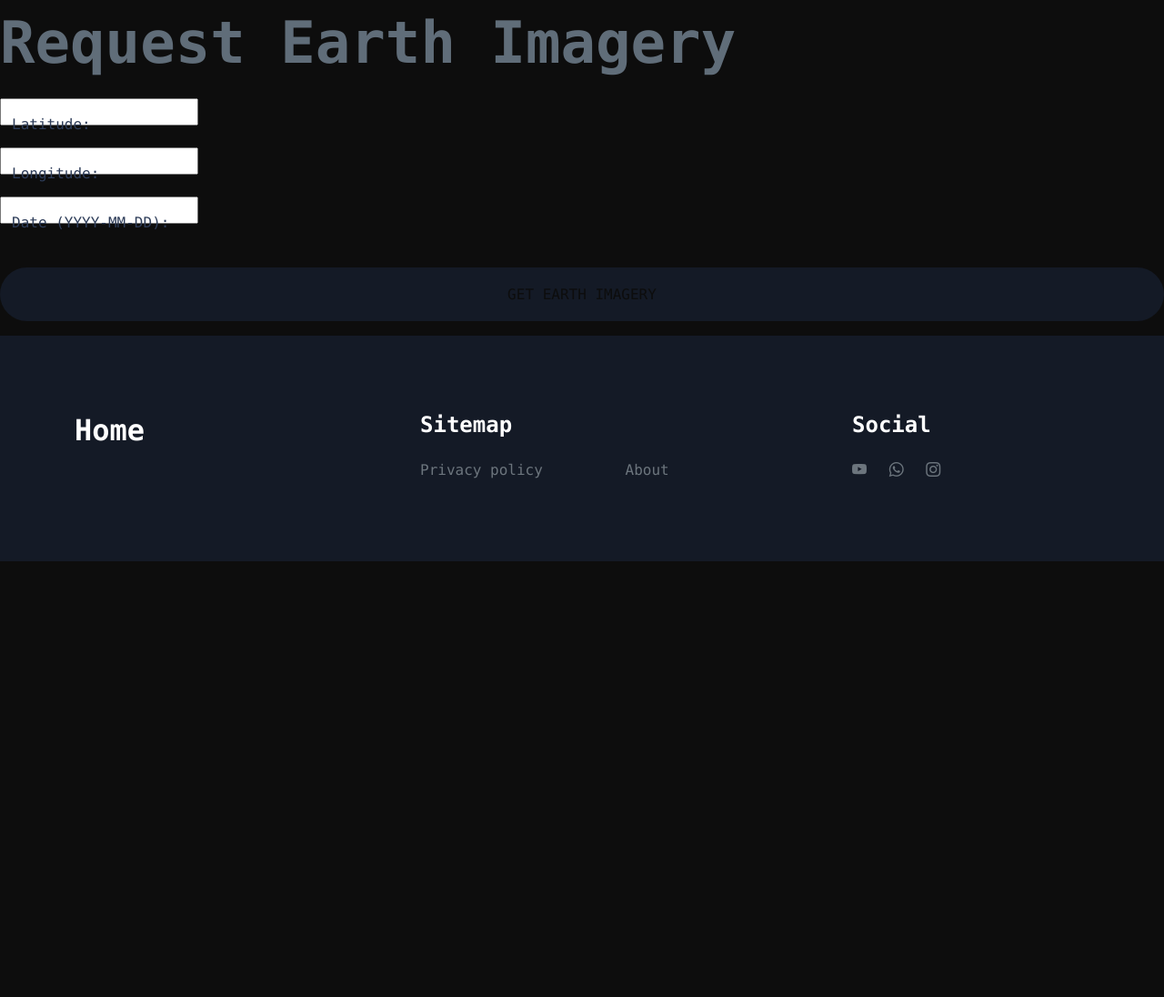
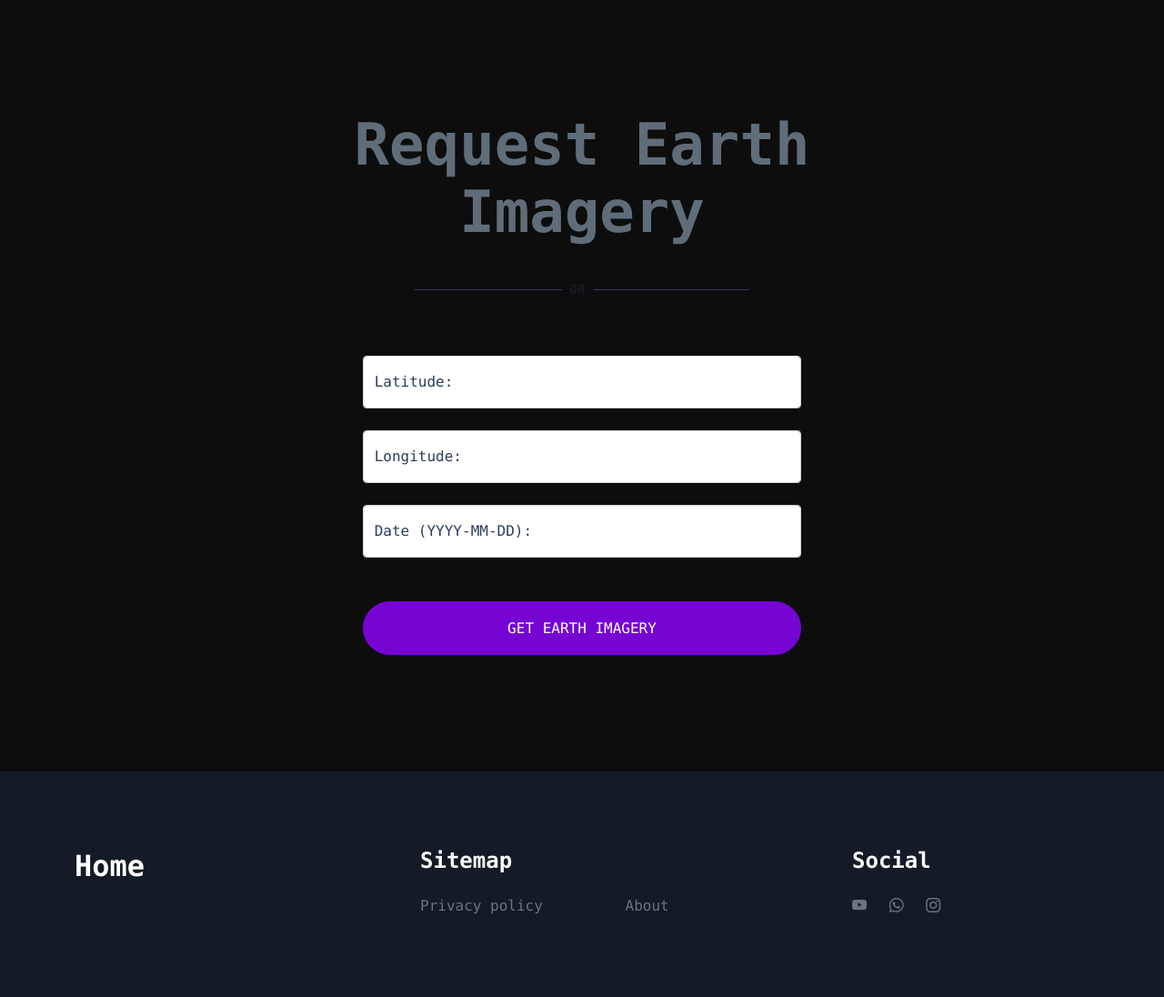
Before and after one commit to monvas/nasa-blog, a Flask app: page /earth_assets in a window 1280 px wide. Shown: the part 86-1182 px from the top of the page at 91% size. Before the commit the page ends 703 px from the top, so only its background shows below. Run offline with Flask 3, Linux system fonts and the light colour scheme; some libraries are stand-ins or nearby versions.

Commit message:
update css

```diff
--- a/src/apod/static/css/tooplate-little-fashion.css
+++ b/src/apod/static/css/tooplate-little-fashion.css
@@ -293,9 +293,9 @@ strong {
   CUSTOM BUTTON & ICON
 -----------------------------------------*/
 .custom-btn {
-  background: var(--dark-color);
+  background: #7604d3;/*var(--dark-color);*/
   border-radius: 50px;
-  color: var(--white-color);
+  color: #ffffff;/*var(--white-color);*/
   font-size: var(--copyright-text-font-size);
   text-transform: uppercase;
   padding: 16.50px 20px;
@@ -326,7 +326,7 @@ strong {
 
 .custom-btn:hover,
 .slick-slideshow .custom-btn:hover {
-  background: var(--primary-color);
+  background: #8679d9;/*var(--primary-color);*/
   color: var(--white-color);
 }
 
--- a/src/apod/templates/earth_assets_form.html
+++ b/src/apod/templates/earth_assets_form.html
@@ -78,27 +78,52 @@
             <title>Earth Imagery</title>
         </head>
         <body>
-            <h1>Request Earth Imagery</h1>
+            <section class="preloader">
+                <div class="spinner">
+                    <span class="sk-inner-circle"></span>
+                </div>
+            </section>
+
+            <main>
+            <section class="sign-in-form section-padding">
+                <div class="container">
+                    <div class="row">
+
+                        <div class="col-lg-8 mx-auto col-12">
+
+                            <h1 class="hero-title text-center mb-5">Request Earth Imagery</h1>
+                            <div class="div-separator w-50 m-auto my-5"><span>or</span></div>
+
+                            <div class="row">
+                                <div class="col-lg-8 col-11 mx-auto">
             <form action="/earth_assets" method="post">
                 <div class="form-floating my-4">
                     <label for="latitude">Latitude:</label>
-                    <input type="text" id="latitude" name="latitude" required>
+                    <input type="text" id="latitude" name="latitude" class="form-control" placeholder="Latitude" required>
                 </div>
 
                 <div class="form-floating my-4">
                 <label for="longitude">Longitude:</label>
-                <input type="text" id="longitude" name="longitude" required>
+                <input type="text" id="longitude" name="longitude" class="form-control" placeholder="Longitude"required>
                 </div>
 
                 <div class="form-floating my-4">
                 <label for="date">Date (YYYY-MM-DD):</label>
-                <input type="text" id="date" name="date" required>
+                <input type="text" id="date" name="date" class="form-control" placeholder="Date" required>
                 </div>
 
                 <button type="submit" class="btn custom-btn form-control mt-4 mb-3">Get Earth Imagery</button>
             </form>
 
-        </main>
+        </div>
+    </div>
+
+</div>
+
+</div>
+</div>
+</section>
+</main>
 
         <footer class="site-footer">
             <div class="container">
```
